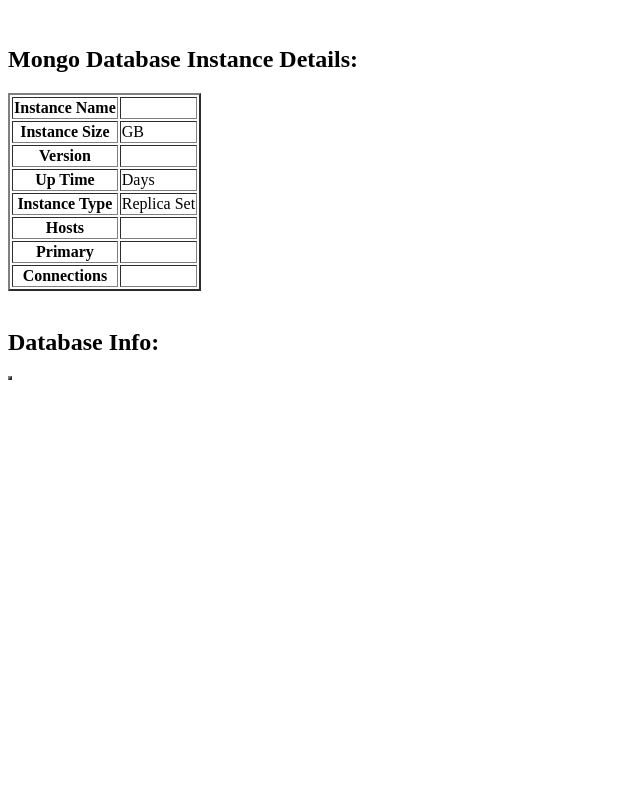
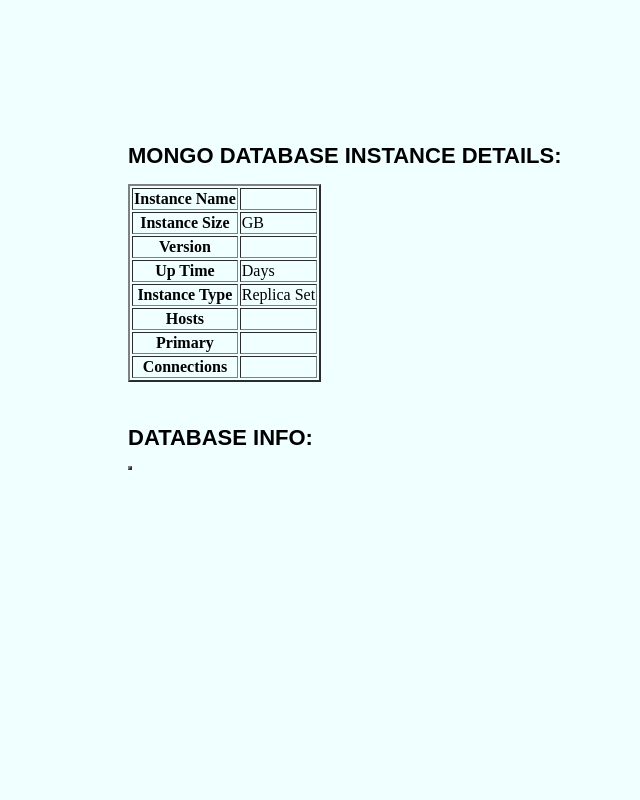
Before and after one commit to vemarahub/MongoMonitor, a Flask app: template templates/home.html in a window 1280 px wide. Shown: the whole page, without its empty margins (0-640 px from the left). Run offline with Flask 2, Linux system fonts and the light colour scheme; the template is opened without the code that fills it, so the values that code supplies are empty.

Commit message:
added css

```diff
--- /dev/null
+++ b/static/main.css
@@ -0,0 +1,63 @@
+body {
+  background-color: #F0FFFF;
+  margin-top: 100px;
+  margin-left: 10%;
+  margin-right: 10%;
+}
+
+h1 {
+  margin-top: 20px;
+  margin-bottom: 30px;
+  font-family: Averta, sans-serif;
+  color: #fff;
+  font-size: 56px;
+  line-height: 44px;
+  font-weight: 700;
+}
+
+h2 {
+  margin-top: 20px;
+  margin-bottom: 10px;
+  font-family: Averta, sans-serif;
+  font-size: 22px;
+  line-height: 36px;
+  font-style: normal;
+  font-weight: 700;
+  text-transform: uppercase;
+}
+
+p {
+  margin-bottom: 20px;
+  font-family: Averta, sans-serif;
+  color: #fff;
+  font-size: 22px;
+  line-height: 30px;
+}
+
+a {
+  -webkit-transition: border-color 200ms ease, color 200ms ease;
+  transition: border-color 200ms ease, color 200ms ease;
+  color: #fff;
+  text-decoration: none;
+}
+
+a:hover {
+  border-bottom-color: #1d2330;
+  color: #1d2330;
+}
+
+a:focus {
+  border-bottom-color: #1d2330;
+  color: #1d2330;
+}
+
+.content {
+  margin-top: 60px;
+}
+
+.social-icon {
+  margin-top: 60px;
+  padding-right: 25px;
+  float: left;
+  border-bottom: 0px none #000;
+}
--- a/templates/home.html
+++ b/templates/home.html
@@ -1,8 +1,10 @@
 <html>
 <head>
 <title>Mongo Details</title>
+<link rel="stylesheet" type="text/css" href="{{ url_for('static', filename='main.css') }}">
 </head>
 <body>
+<div>
 <br>
 <h2>Mongo Database Instance Details:</h2>
  <table border=2>
@@ -23,7 +25,7 @@
 </table>
 <br>
 <h2>Database Info:</h2>
-  <div>
+
     <table border=2>
     <tr>
      {% for db in final_list %}
@@ -35,6 +37,7 @@
 
 
     </table>
-    </div>
+
+</div>
 </body>
 </html>
```
Also changed, not shown: templates/login.html (+9 -1 lines).
